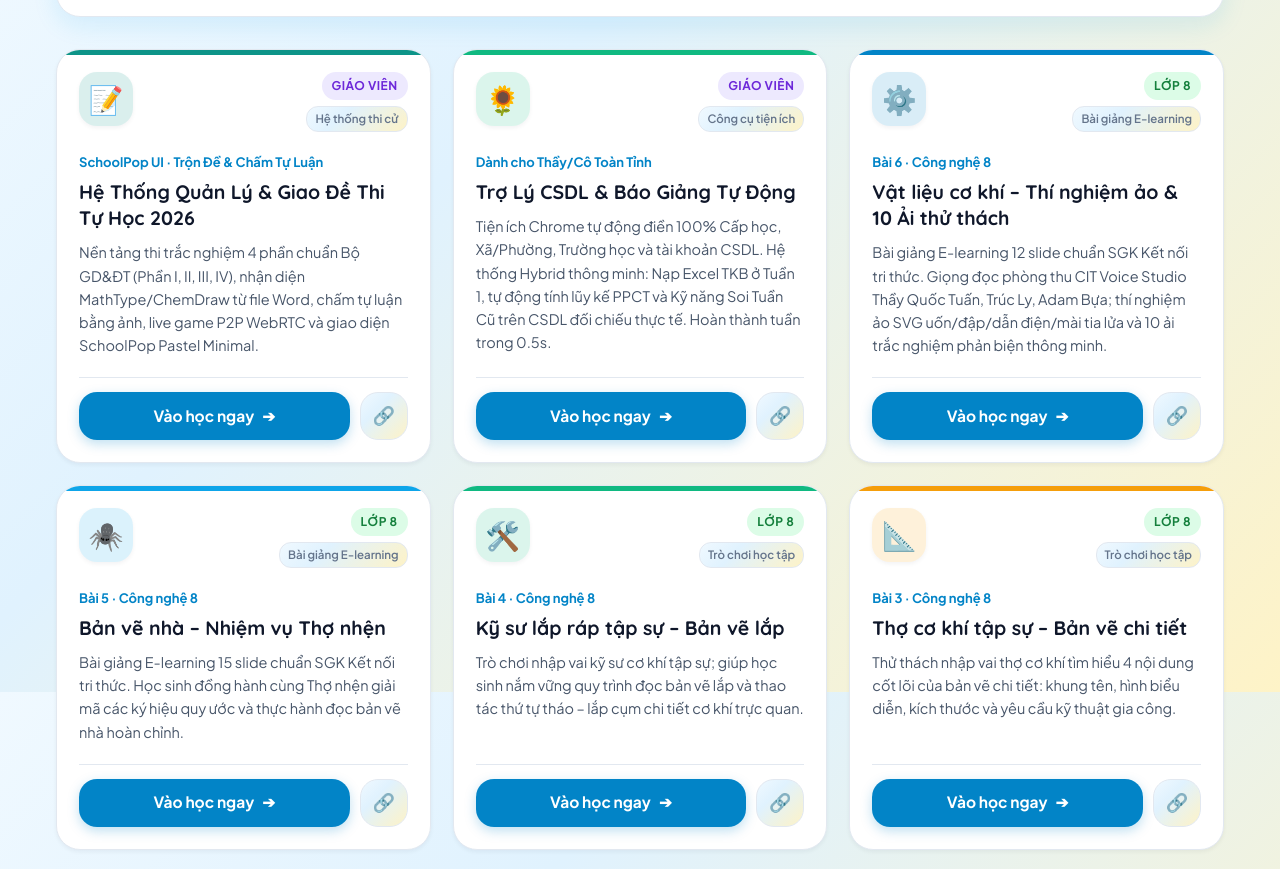
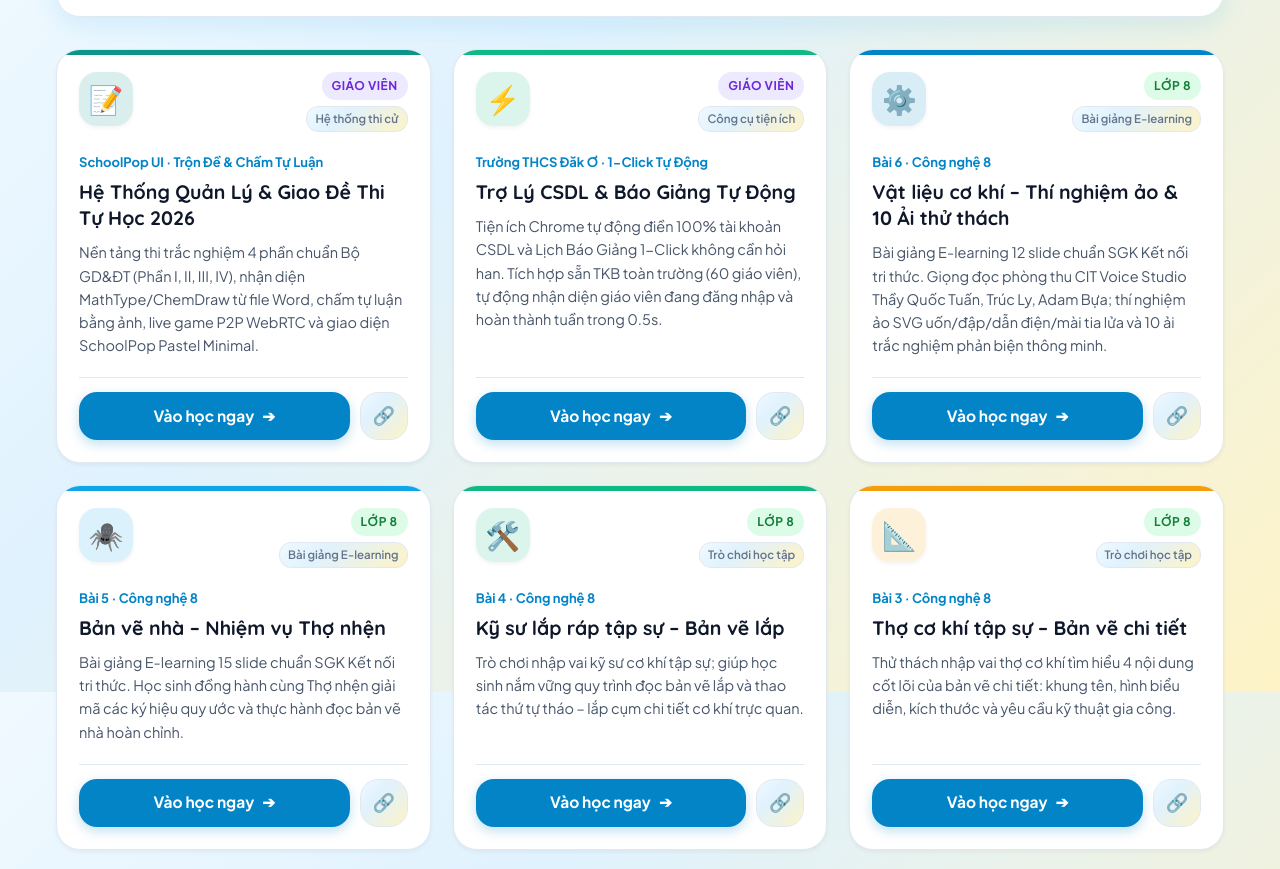
Before and after one commit to hungcnfree/hungcnfree.github.io, a plain HTML site: page index.html in a window 1280 px wide. Shown: the part 908-1777 px from the top of the page. Drawn offline with Linux system fonts and the light colour scheme.

Commit message:
update(lbg): Cap nhat Tro Ly CSDL len ban v5.4.0 (1-Click & TKB 60 GV)

```diff
--- a/index.html
+++ b/index.html
@@ -952,15 +952,15 @@
       {
         "id": "lbg-dongnai",
         "name": "Trợ Lý CSDL & Báo Giảng Tự Động",
-        "lesson": "Dành cho Thầy/Cô Toàn Tỉnh",
+        "lesson": "Trường THCS Đăk Ơ · 1-Click Tự Động",
         "grade": "gv",
         "category": "Công cụ tiện ích",
-        "icon": "🌻",
-        "badge": "v5.3.4 · Hybrid & TKB Excel",
+        "icon": "⚡",
+        "badge": "v5.4.0 · 1-Click & TKB 60 GV",
         "color": "#10b981",
-        "desc": "Tiện ích Chrome tự động điền 100% Cấp học, Xã/Phường, Trường học và tài khoản CSDL. Hệ thống Hybrid thông minh: Nạp Excel TKB ở Tuần 1, tự động tính lũy kế PPCT và Kỹ năng Soi Tuần Cũ trên CSDL đối chiếu thực tế. Hoàn thành tuần trong 0.5s.",
+        "desc": "Tiện ích Chrome tự động điền 100% tài khoản CSDL và Lịch Báo Giảng 1-Click không cần hỏi han. Tích hợp sẵn TKB toàn trường (60 giáo viên), tự động nhận diện giáo viên đang đăng nhập và hoàn thành tuần trong 0.5s.",
         "path": "https://hungcnfree.github.io/lbg-dongnai/",
-        "tags": ["csdl", "lịch báo giảng", "tiện ích chrome", "tự động hóa", "giáo viên", "đồng nai", "hoa hướng dương", "telerik", "hybrid", "excel"]
+        "tags": ["csdl", "lịch báo giảng", "tiện ích chrome", "tự động hóa", "giáo viên", "thcs đăk ơ", "telerik", "1-click", "excel"]
       },
       {
         "id": "b6cn8",
--- a/projects.json
+++ b/projects.json
@@ -24,13 +24,13 @@
   {
     "id": "lbg-dongnai",
     "name": "Trợ Lý CSDL & Báo Giảng Tự Động",
-    "lesson": "Dành cho Thầy/Cô Toàn Tỉnh",
+    "lesson": "Trường THCS Đăk Ơ · 1-Click Tự Động",
     "grade": "gv",
     "category": "Công cụ tiện ích",
-    "icon": "🌻",
-    "badge": "v5.3.4 · Hybrid & TKB Excel",
+    "icon": "⚡",
+    "badge": "v5.4.0 · 1-Click & TKB 60 GV",
     "color": "#10b981",
-    "desc": "Tiện ích Chrome tự động điền 100% Cấp học, Xã/Phường, Trường học và tài khoản CSDL. Hệ thống Hybrid thông minh: Nạp Excel TKB ở Tuần 1, tự động tính lũy kế PPCT và Kỹ năng Soi Tuần Cũ trên CSDL đối chiếu thực tế. Hoàn thành tuần trong 0.5s.",
+    "desc": "Tiện ích Chrome tự động điền 100% tài khoản CSDL và Lịch Báo Giảng 1-Click không cần hỏi han. Tích hợp sẵn TKB toàn trường (60 giáo viên), tự động nhận diện giáo viên đang đăng nhập và hoàn thành tuần trong 0.5s.",
     "path": "https://hungcnfree.github.io/lbg-dongnai/",
     "tags": [
       "csdl",
@@ -38,10 +38,9 @@
       "tiện ích chrome",
       "tự động hóa",
       "giáo viên",
-      "đồng nai",
-      "hoa hướng dương",
+      "thcs đăk ơ",
       "telerik",
-      "hybrid",
+      "1-click",
       "excel"
     ]
   },
```
